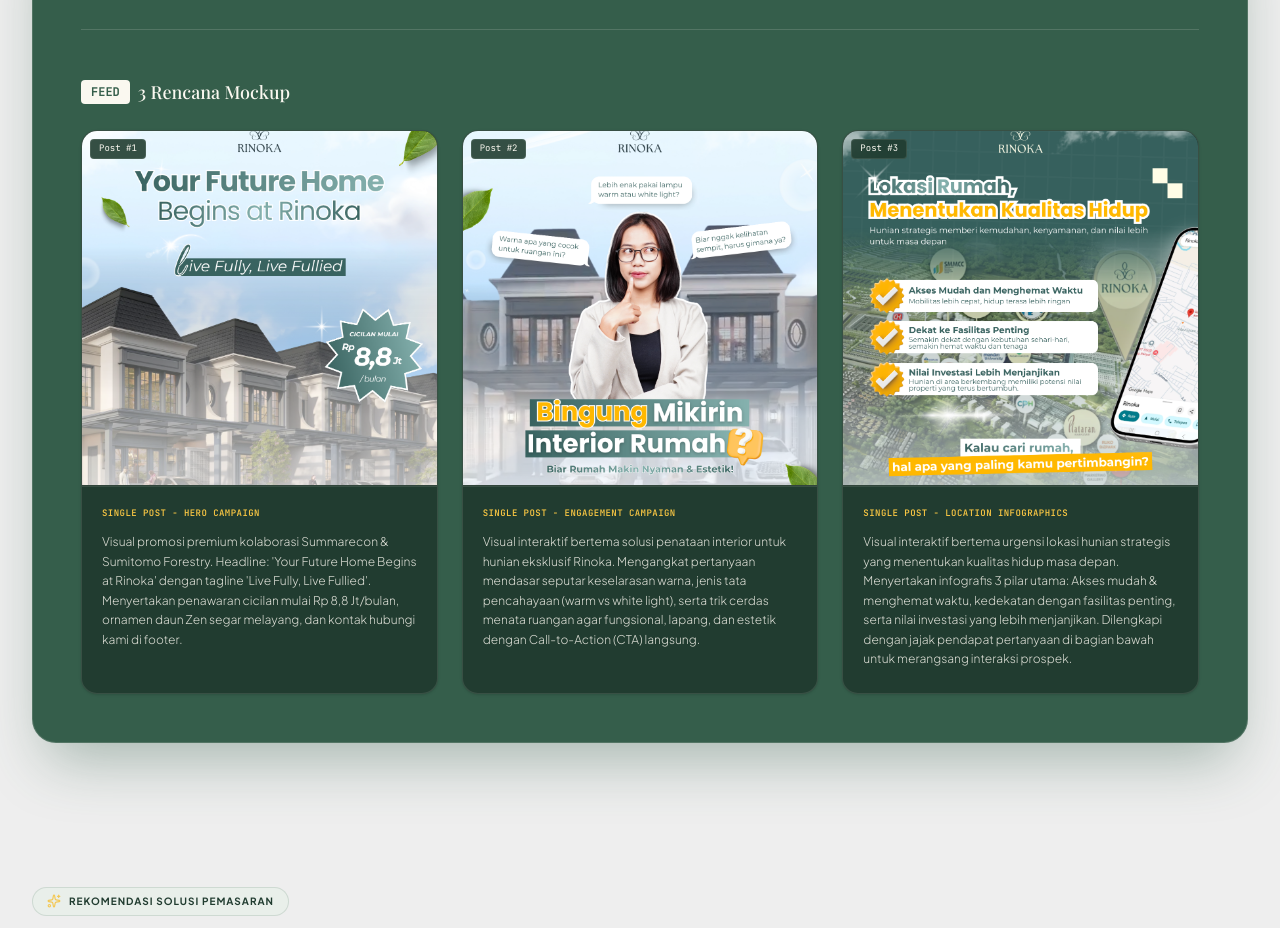
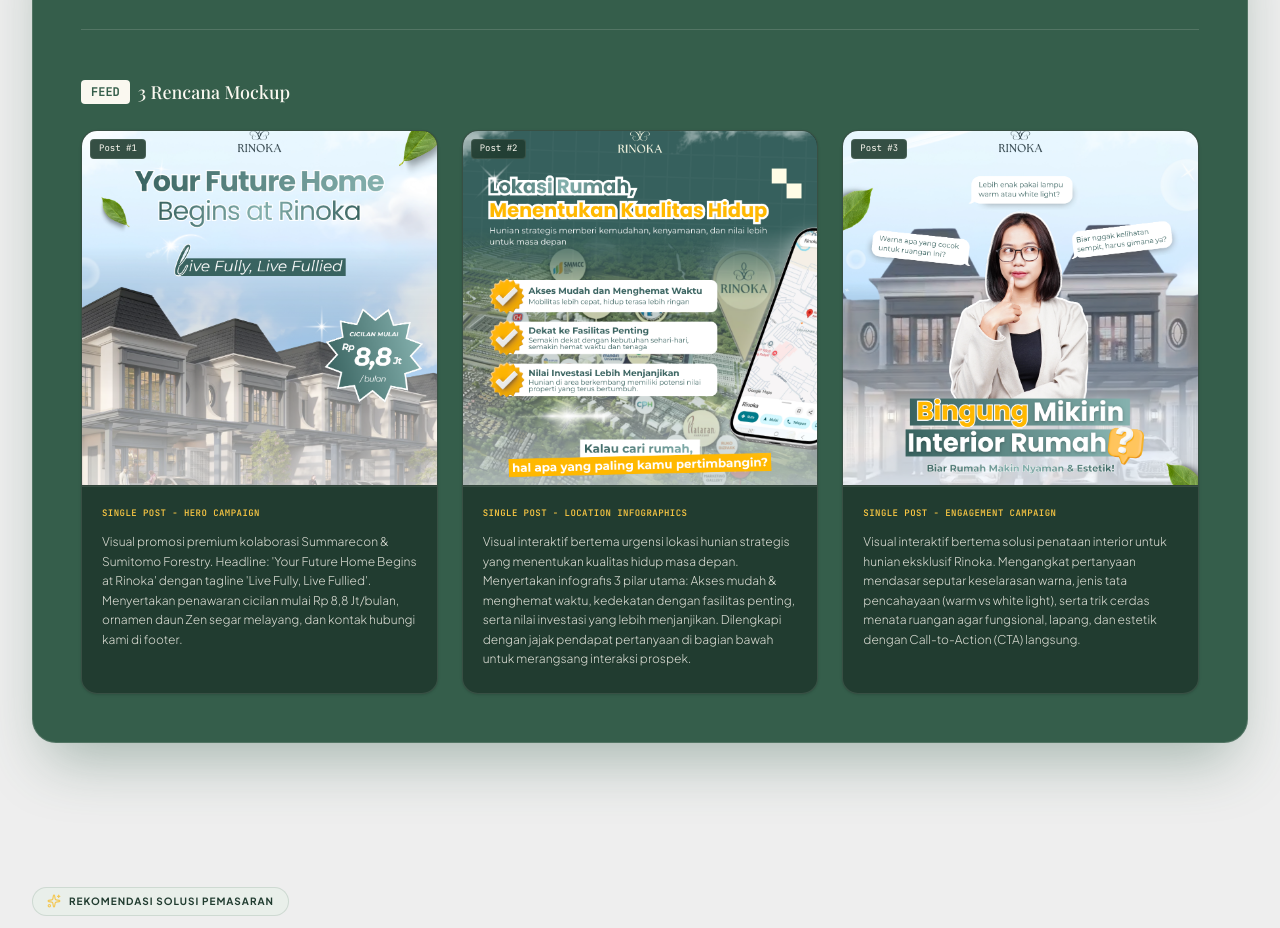
Before and after one commit to Mohalfinoor/Just-StayUp, a React (Vite) app: page / in a window 1280 px wide. Shown: the part 1260-2188 px from the top of the page. Built offline with nearby package versions, Linux system fonts and the light colour scheme; a web font is replaced by a local one.

Commit message:
feat(content): update post #2 details and concept
Replace interior design concept with location-based infographic strategy to better align with marketing goals.

```diff
--- a/src/App.tsx
+++ b/src/App.tsx
@@ -65,18 +65,18 @@
     },
     {
       id: 2,
-      title: "Bingung Mikirin Interior Rumah?",
-      format: "Single Post - Engagement Campaign",
-      image: imageSix, // <-- MASUKKAN GAMBAR UNTUK POST #2 DI SINI (Contoh: "https://alamat-gambar.jpg" atau import file)
-      concept: "Visual interaktif bertema solusi penataan interior untuk hunian eksklusif Rinoka. Mengangkat pertanyaan mendasar seputar keselarasan warna, jenis tata pencahayaan (warm vs white light), serta trik cerdas menata ruangan agar fungsional, lapang, dan estetik dengan Call-to-Action (CTA) langsung.",
+      title: "Lokasi Rumah, Menentukan Kualitas Hidup",
+      format: "Single Post - Location Infographics",
+      image: imageFive, // <-- MASUKKAN GAMBAR UNTUK POST #2 DI SINI (Contoh: "https://alamat-gambar.jpg" atau import file)
+      concept: "Visual interaktif bertema urgensi lokasi hunian strategis yang menentukan kualitas hidup masa depan. Menyertakan infografis 3 pilar utama: Akses mudah & menghemat waktu, kedekatan dengan fasilitas penting, serta nilai investasi yang lebih menjanjikan. Dilengkapi dengan jajak pendapat pertanyaan di bagian bawah untuk merangsang interaksi prospek.",
       dimensions: "1080 x 1080 px"
     },
     {
       id: 3,
-      title: "Lokasi Rumah, Menentukan Kualitas Hidup",
-      format: "Single Post - Location Infographics",
-      image: imageFive, // <-- MASUKKAN GAMBAR UNTUK POST #3 DI SINI (Contoh: "https://alamat-gambar.jpg" atau import file)
-      concept: "Visual interaktif bertema urgensi lokasi hunian strategis yang menentukan kualitas hidup masa depan. Menyertakan infografis 3 pilar utama: Akses mudah & menghemat waktu, kedekatan dengan fasilitas penting, serta nilai investasi yang lebih menjanjikan. Dilengkapi dengan jajak pendapat pertanyaan di bagian bawah untuk merangsang interaksi prospek.",
+      title: "Bingung Mikirin Interior Rumah?",
+      format: "Single Post - Engagement Campaign",
+      image: imageSix, // <-- MASUKKAN GAMBAR UNTUK POST #3 DI SINI (Contoh: "https://alamat-gambar.jpg" atau import file)
+      concept: "Visual interaktif bertema solusi penataan interior untuk hunian eksklusif Rinoka. Mengangkat pertanyaan mendasar seputar keselarasan warna, jenis tata pencahayaan (warm vs white light), serta trik cerdas menata ruangan agar fungsional, lapang, dan estetik dengan Call-to-Action (CTA) langsung.",
       dimensions: "1080 x 1080 px"
     }
   ]);
```
